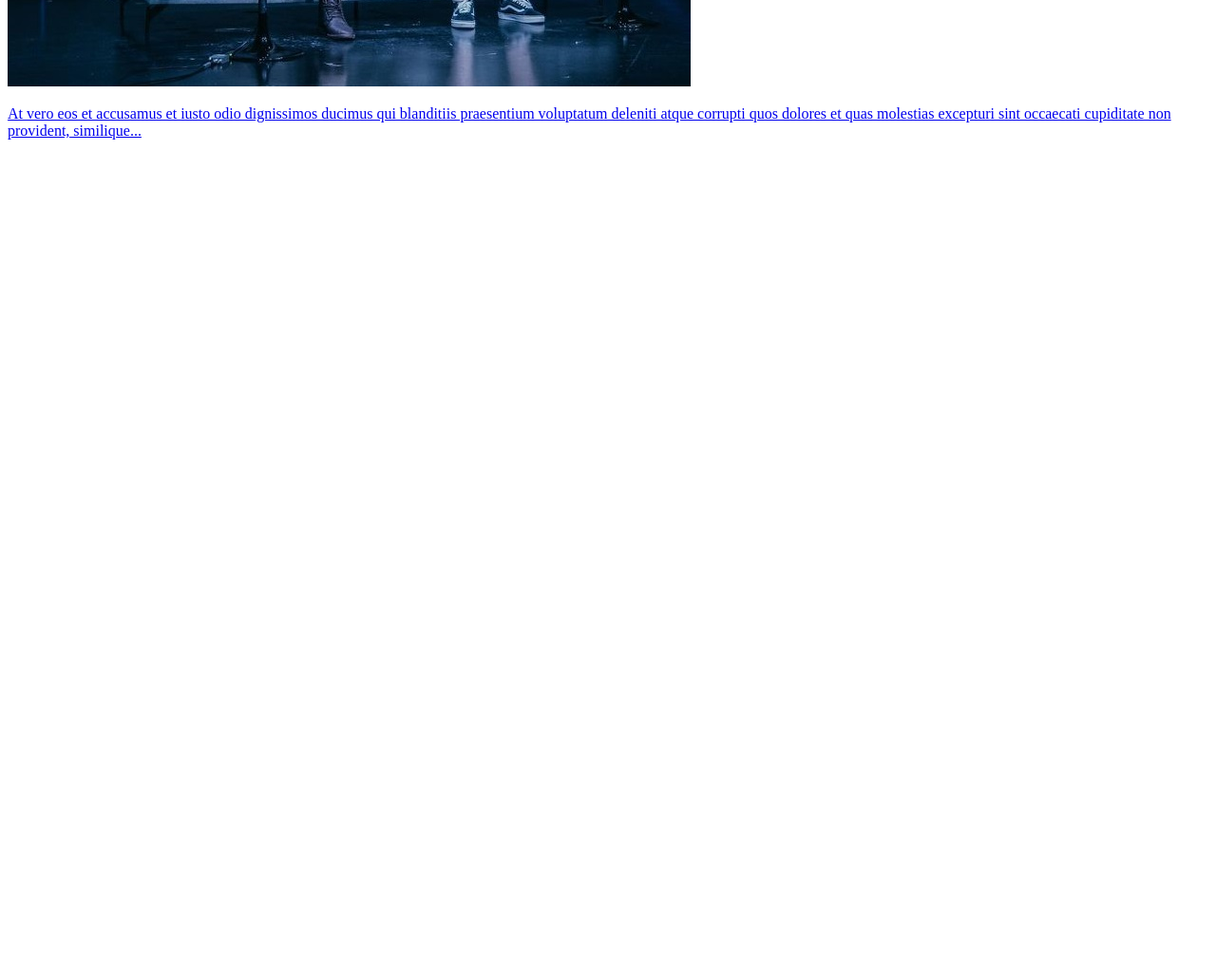
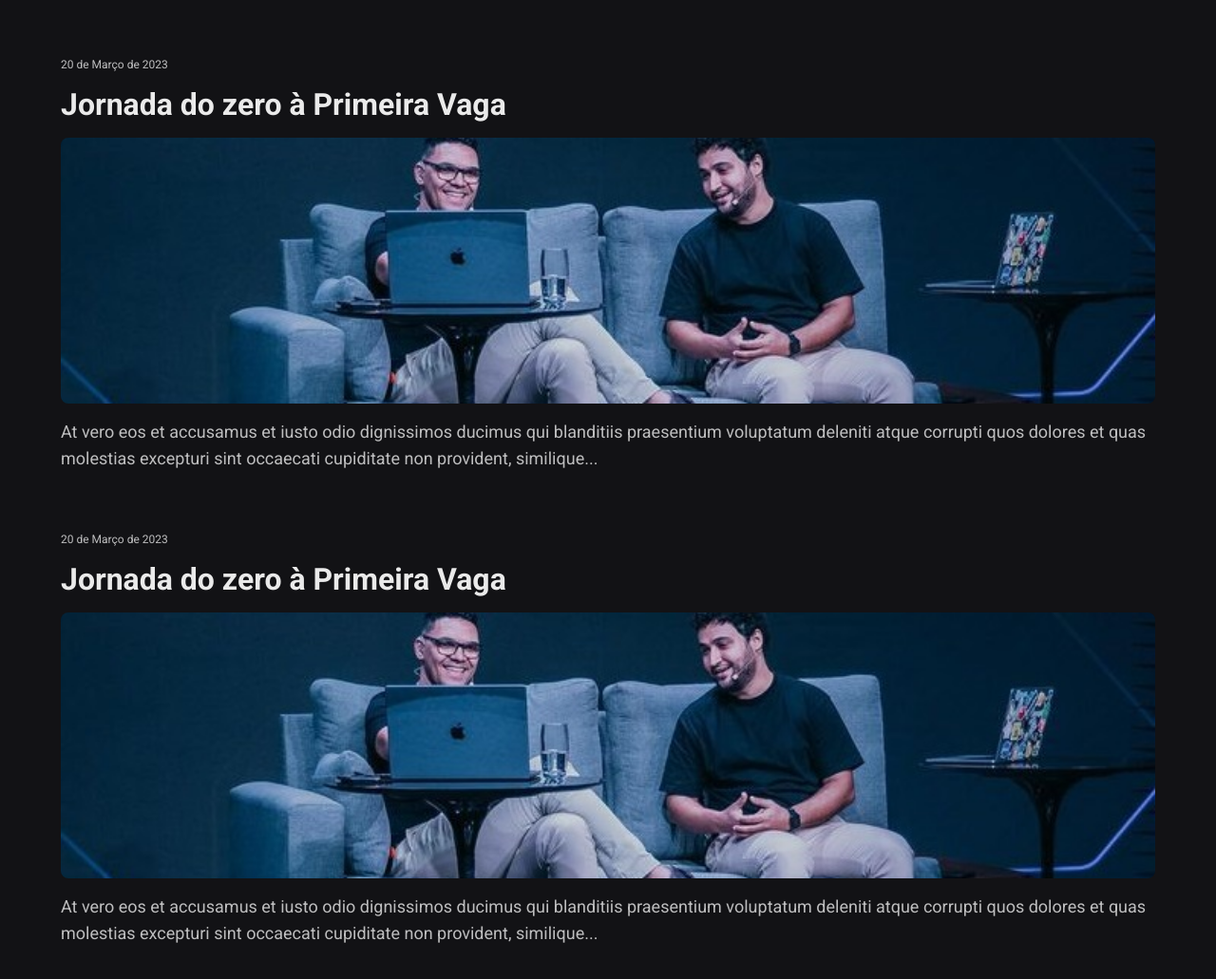
Before and after one commit to jonasborges93/nlw-spacetime-explorer, a plain HTML site: page index.html in a window 1280 px wide. Shown: the part 503-1534 px from the top of the page at 95% size. Before the commit the page ends 800 px from the top, so only its background shows below. Drawn offline with Linux system fonts and the light colour scheme.

Commit message:
Aula 2 - Add styles in the project

```diff
--- a/index.html
+++ b/index.html
@@ -13,6 +13,8 @@
     />
 
     <link rel="icon" type="image/png" href="./assets/favicon.png" />
+
+    <link rel="stylesheet" href="./style.css" />
     <title>NLW Spacetime</title>
   </head>
   <body>
@@ -31,6 +33,34 @@
           similique...
         </p>
       </a>
+      <a href="#" class="memory" target="_blank">
+        <small>20 de Março de 2023</small>
+        <h1>Jornada do zero à Primeira Vaga</h1>
+        <img
+          src="./assets/jornada.png"
+          alt="Rodrigo e Mayk apresentando o evento Jornada do zero a primeira vaga"
+        />
+        <p>
+          At vero eos et accusamus et iusto odio dignissimos ducimus qui
+          blanditiis praesentium voluptatum deleniti atque corrupti quos dolores
+          et quas molestias excepturi sint occaecati cupiditate non provident,
+          similique...
+        </p>
+      </a>
+      <a href="#" class="memory" target="_blank">
+        <small>20 de Março de 2023</small>
+        <h1>Jornada do zero à Primeira Vaga</h1>
+        <img
+          src="./assets/jornada.png"
+          alt="Rodrigo e Mayk apresentando o evento Jornada do zero a primeira vaga"
+        />
+        <p>
+          At vero eos et accusamus et iusto odio dignissimos ducimus qui
+          blanditiis praesentium voluptatum deleniti atque corrupti quos dolores
+          et quas molestias excepturi sint occaecati cupiditate non provident,
+          similique...
+        </p>
+      </a>
     </nav>
   </body>
 </html>
--- /dev/null
+++ b/style.css
@@ -0,0 +1,56 @@
+:root {
+  --font-family: "Roboto", sans-serif;
+
+  --bg-color: #121215;
+  --title-color: #eaeaea;
+
+  --text-color: #bebebf;
+}
+
+* {
+  margin: 0;
+  padding: 0;
+  box-sizing: border-box;
+}
+
+body {
+  font-family: var(--font-family);
+  background-color: var(--bg-color);
+}
+
+nav {
+  padding: 64px;
+}
+
+.memory {
+  display: flex;
+  flex-direction: column;
+  gap: 16px;
+
+  text-decoration: none;
+  color: var(--title-color);
+  margin-bottom: 64px;
+}
+
+.memory small {
+  color: var(--text-color);
+  font-size: 12px;
+}
+
+.memory h1 {
+  font-size: 32px;
+  color: var(--title-color);
+}
+
+.memory img {
+  width: 100%;
+  height: 280px;
+  object-fit: cover;
+  border-radius: 8px;
+}
+
+.memory p {
+  font-size: 18px;
+  line-height: 28px;
+  color: var(--text-color);
+}
```
